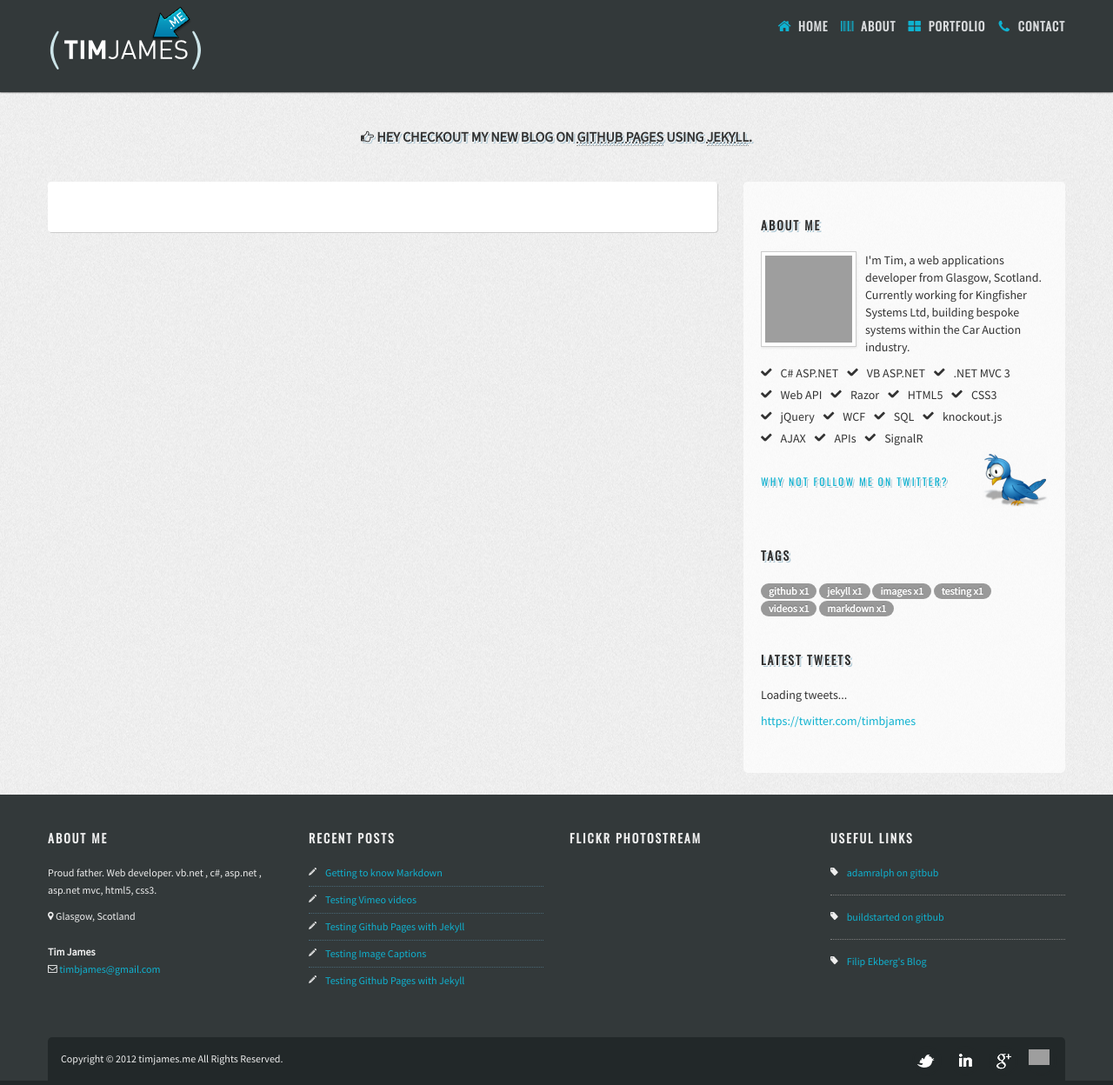
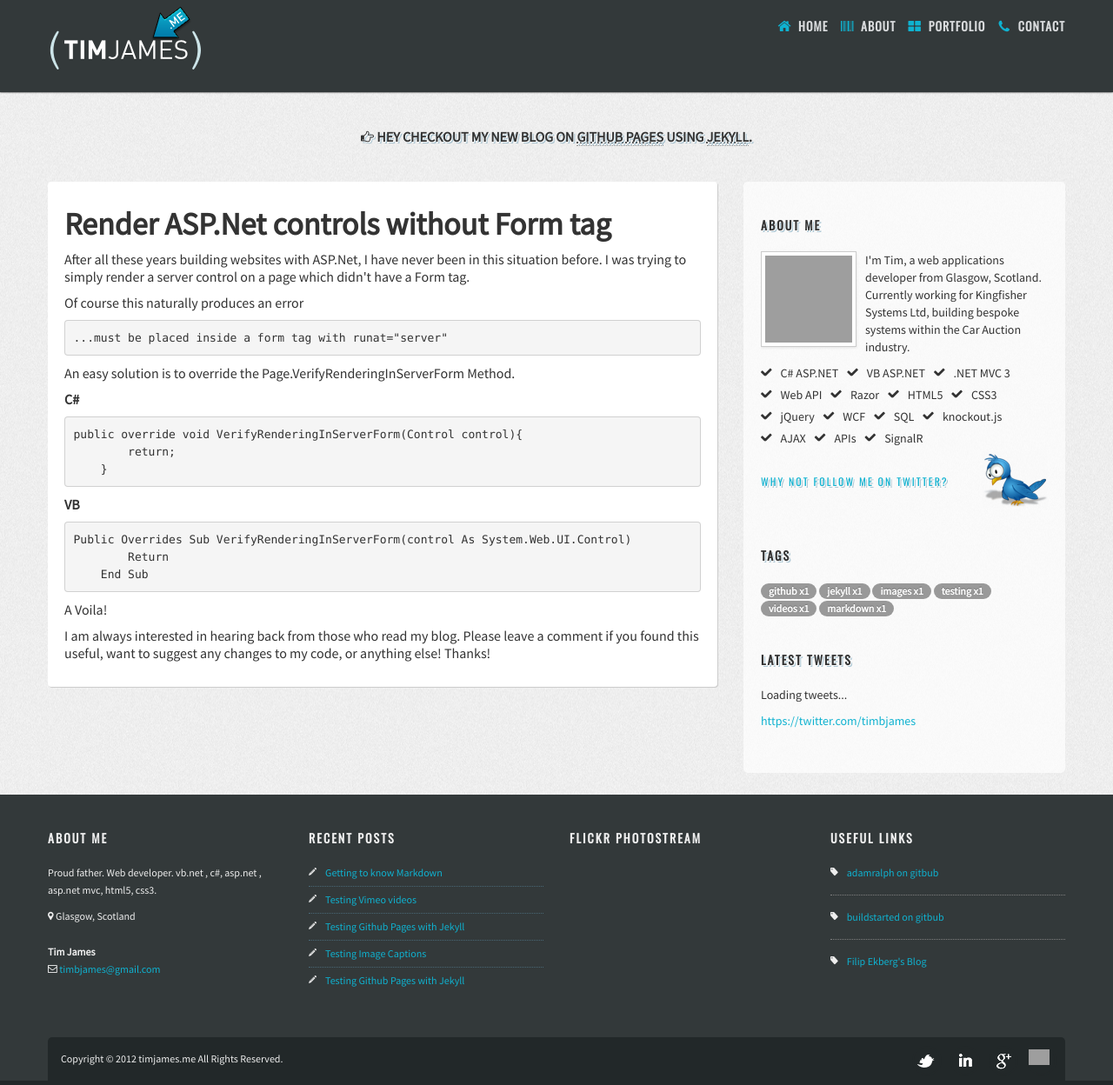
Before and after one commit to timbjames/timbjames.github.com, a Jekyll site: the page built from render-asp.net-controls-without-form-tag.html, in a window 1280 px wide and 1248 px high. Shown: the whole window at 87% size. Built offline with Jekyll 4.4.1, drawn with Linux system fonts in a browser that asks for light colours; nearby versions of some CDN libraries; some web fonts are replaced; Markdown is read by kramdown in place of the engine named in the settings; grey boxes are pictures that could not be loaded.

Commit message:
added old blog post

```diff
--- a/render-asp.net-controls-without-form-tag.html
+++ b/render-asp.net-controls-without-form-tag.html
@@ -1,8 +1,34 @@
 ---
 layout: layout
-title: Contrib Youtube Orchard Field
+title: Render ASP.Net controls without Form Tag
 ---
 
 <div class="post-wrapper">
 
+    <h1>Render ASP.Net controls without Form tag</h1>
+
+    <p>After all these years building websites with ASP.Net, I have never been in this situation before. I was trying to simply render a server control on a page which didn't have a Form tag.</p>
+
+    <p>Of course this naturally produces an error</p>
+
+    <pre>...must be placed inside a form tag with runat="server"</pre>
+
+    <p>An easy solution is to override the Page.VerifyRenderingInServerForm Method.</p>
+
+    <p><strong>C#</strong></p>
+
+    <pre>public override void VerifyRenderingInServerForm(Control control){
+    &nbsp; &nbsp; return;
+    }</pre>
+
+    <p><strong>VB</strong></p>
+
+    <pre>Public Overrides Sub VerifyRenderingInServerForm(control As System.Web.UI.Control)
+    &nbsp; &nbsp; Return
+    End Sub</pre>
+
+    <p>A Voila!</p>
+
+    <p>I am always interested in hearing back from those who read my blog. Please leave a comment if you found this useful, want to suggest any changes to my code, or anything else! Thanks!</p>
+
 </div>
```
